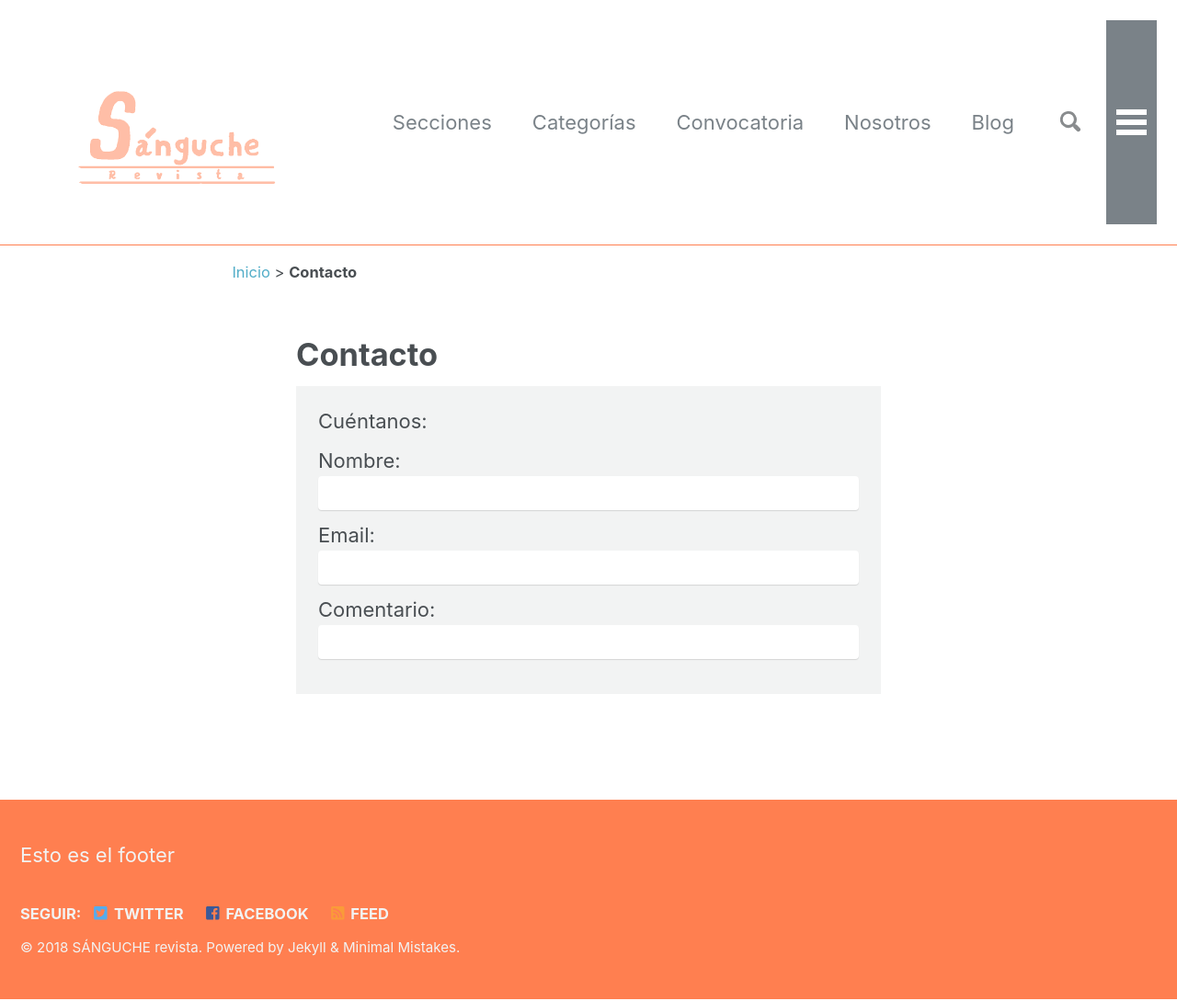
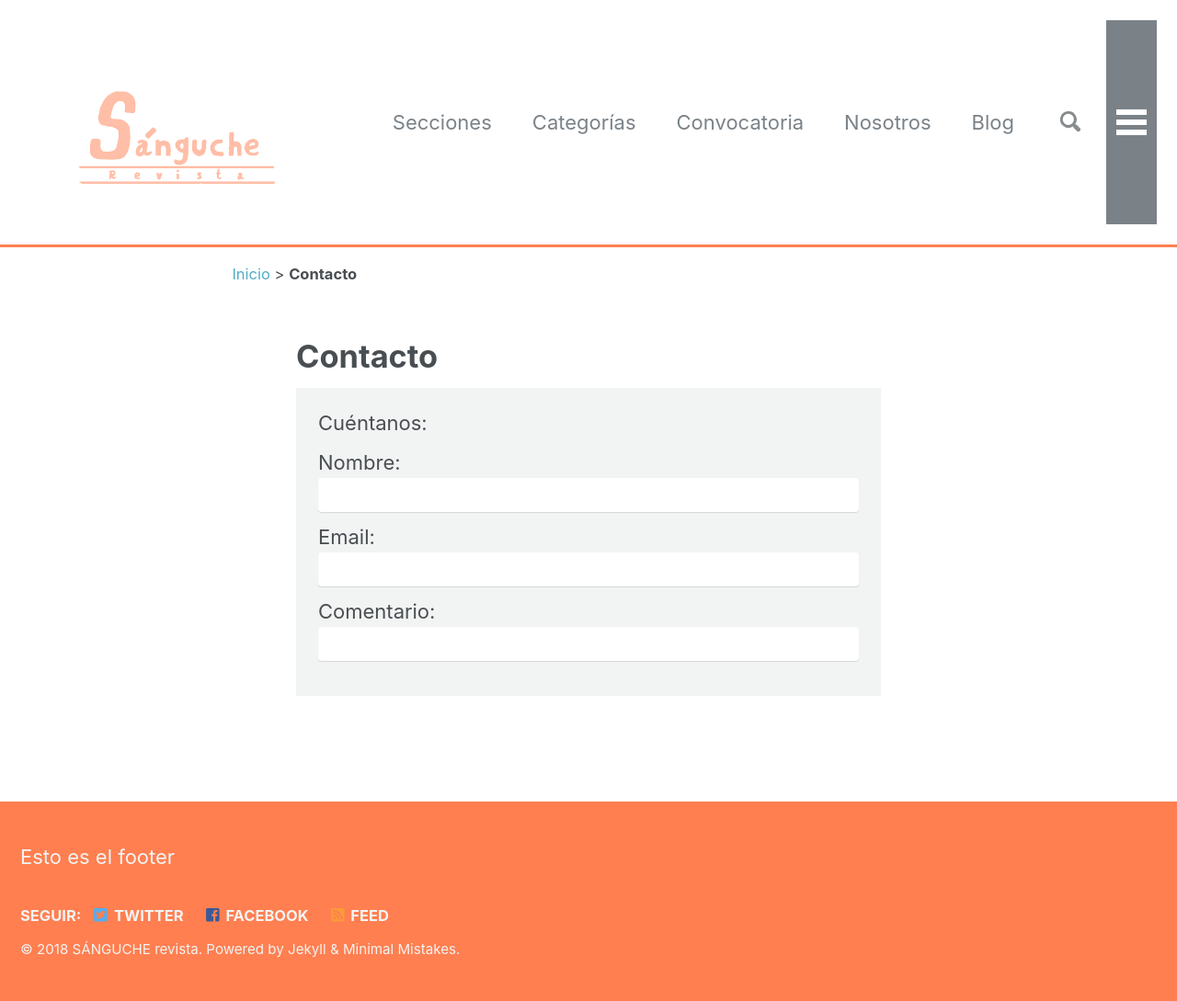
Before and after one commit to sangucherevista/sangucherevista.github.io, a Jekyll site: the page built from _pages/contacto.html, in a window 1280 px wide. Shown: the whole page at 92% size. Built offline with Jekyll 4.4.1, drawn with Linux system fonts in a browser that asks for light colours; nearby versions of some CDN libraries.

Commit message:
Updated '_sass/minimal-mistakes/_masthead.scss' via CloudCannon

```diff
--- a/_sass/minimal-mistakes/_masthead.scss
+++ b/_sass/minimal-mistakes/_masthead.scss
@@ -4,7 +4,7 @@
 
 .masthead {
   position: relative;
-  border-bottom: 1px solid $coral;
+  border-bottom: 3px solid $coral;
   -webkit-animation: $intro-transition;
   animation: $intro-transition;
   -webkit-animation-delay: 0.15s;
```
